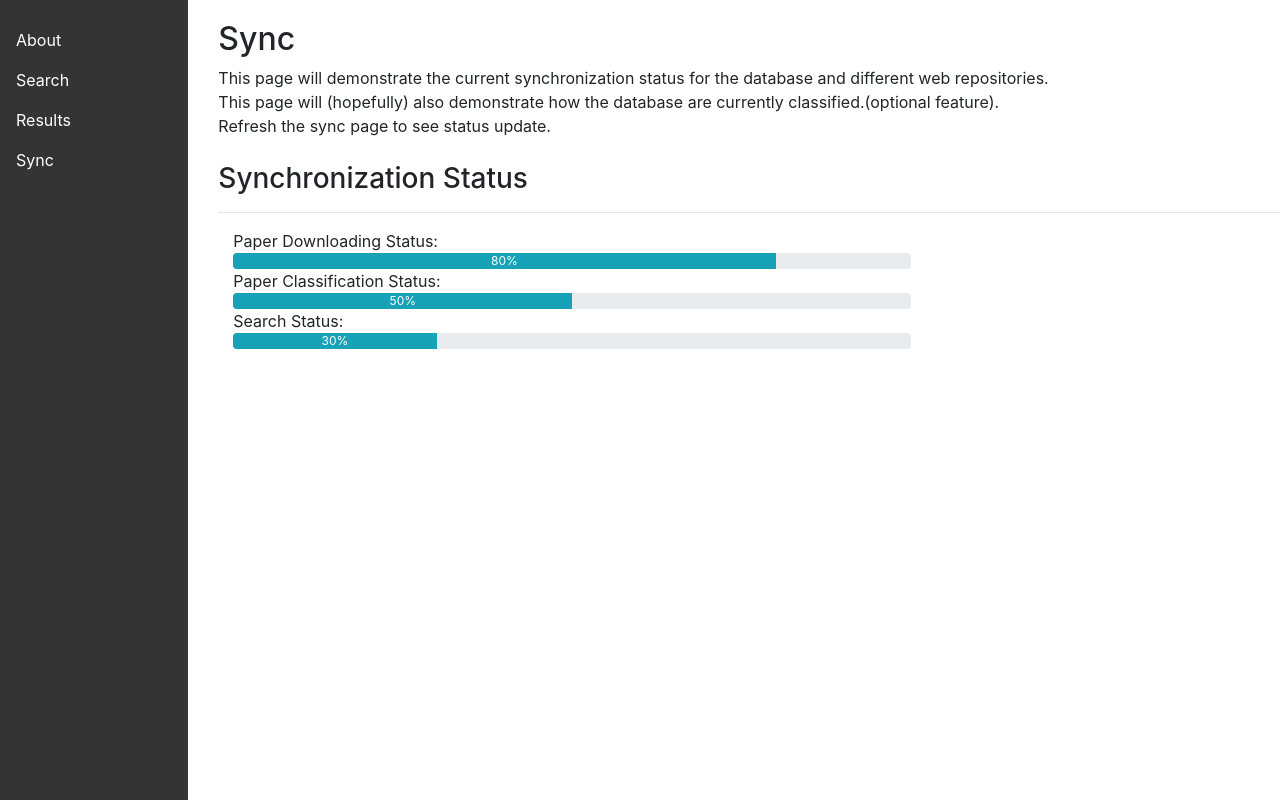
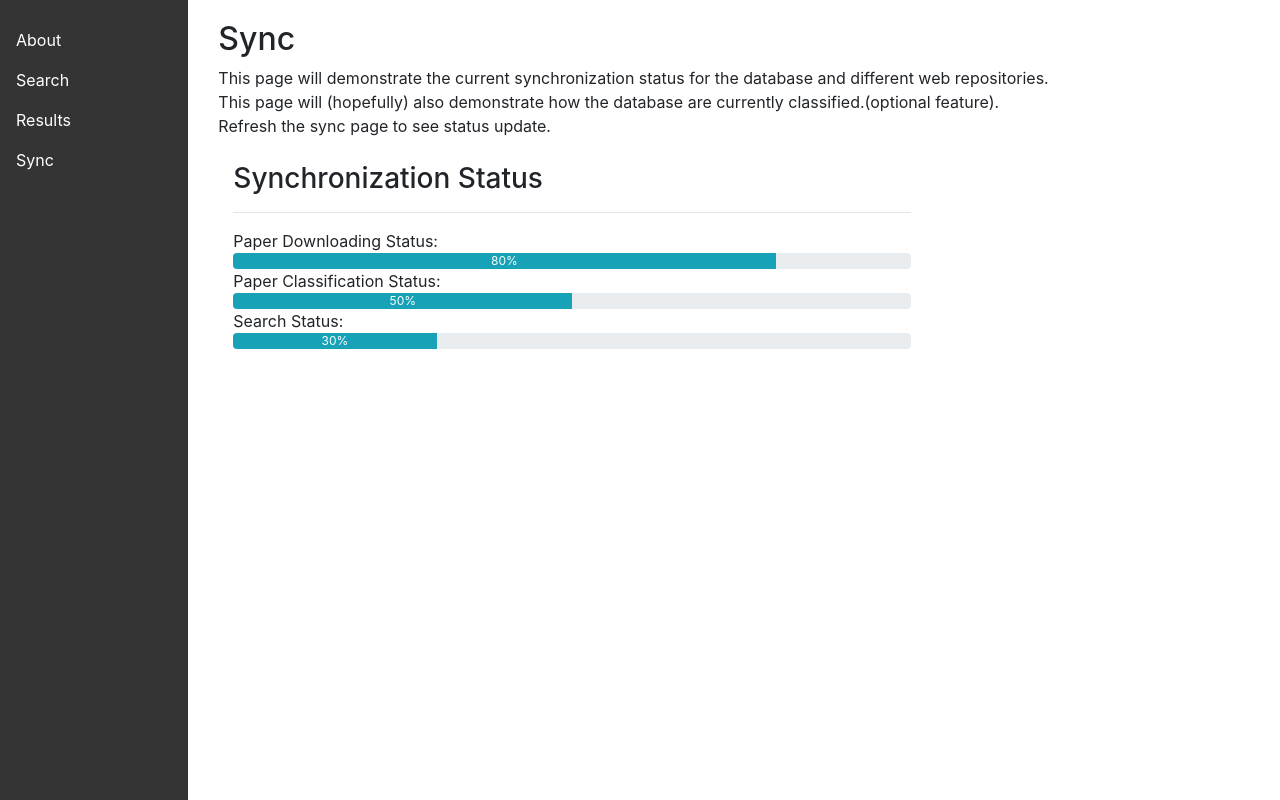
Before and after one commit to M4rukku/conservation_synthesis_github, a Flask app: page /sync in a window 1280 px wide. Shown: the part 56-856 px from the top of the page. Run offline with Flask 2, Linux system fonts and the light colour scheme; some libraries are stand-ins or nearby versions.

Commit message:
slightly change the layout for sync status

```diff
--- a/sources/frontend/templates/sync.html
+++ b/sources/frontend/templates/sync.html
@@ -7,10 +7,10 @@
     This page will (hopefully) also demonstrate how the database are currently classified.(optional feature).</br>
     Refresh the sync page to see status update.</br></br>
     </div>
-    <div>
+    <div class="col-md-8">
     <h3>Synchronization Status</h3>
+    <hr>
     </div>
-    <hr>
     <div class="col-md-8">
     Paper Downloading Status:
     <div class="progress">
```
